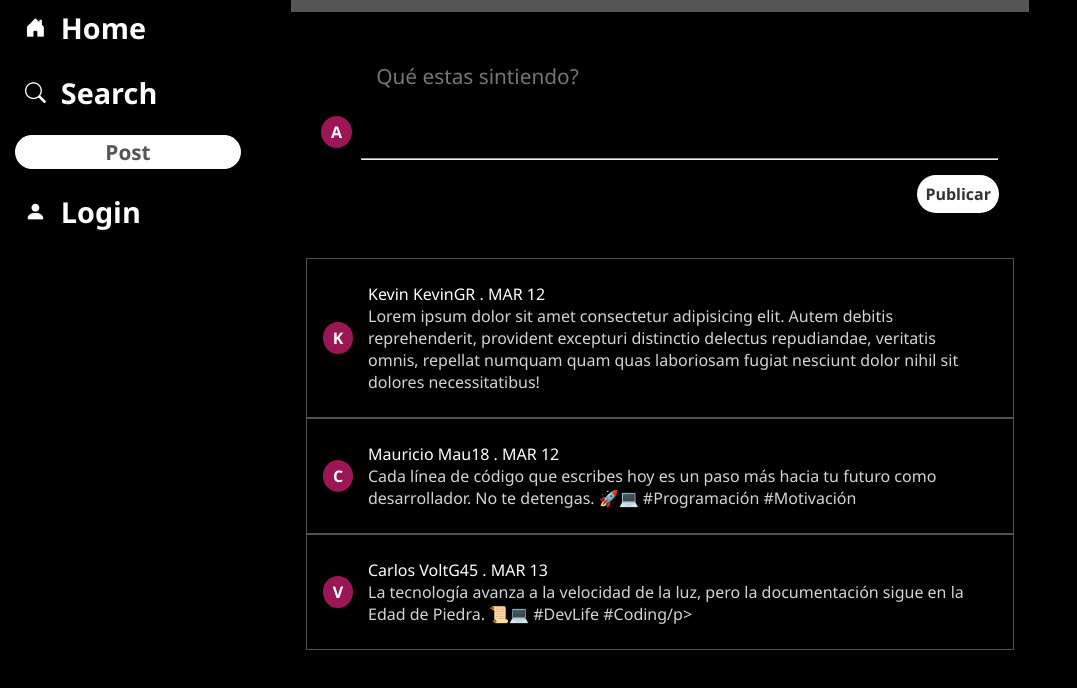
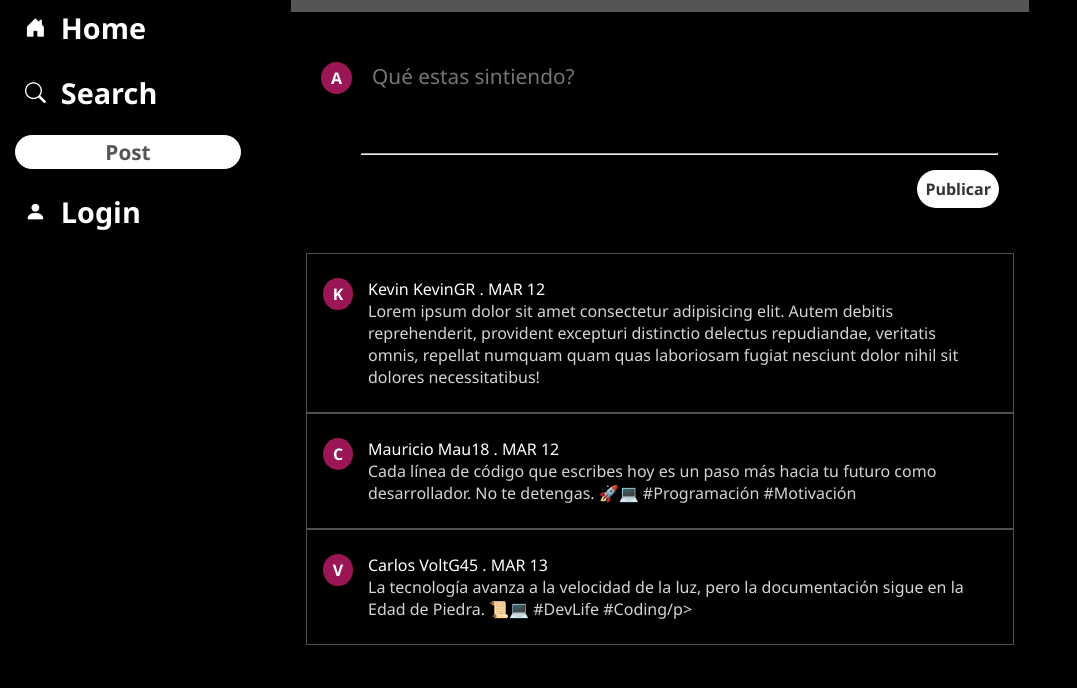
Before and after one commit to GomezRKevinM/redSocial, a plain HTML site: page index.html in a window 1280 px wide. Shown: the part 80-768 px from the top of the page, without its empty margins (0-1077 px from the left). Drawn offline with nearby package versions, Linux system fonts and the light colour scheme.

Commit message:
config userpic

```diff
--- a/index.css
+++ b/index.css
@@ -127,6 +127,8 @@ div{
 }
 
 .user-pic{
+    width: fit-content;
+    height: fit-content;
     padding: 5px 10px;
     border-radius: 50%;
     font-weight: 800;
@@ -138,6 +140,16 @@ div{
     width: 90%;
     position: relative;
     left: 4.3dvw;
+}
+.in{
+    display: flex;
+    align-self: self-start;
+    width: 100%;
+    height: fit-content;
+}
+.in > .user-pic{
+    position: relative;
+    top: 20px;
 }
 
 #form-btn{
@@ -189,6 +201,6 @@ div{
     width:30px;
     height: 100%;
     display: flex;
-    align-content: start;
+    align-self: flex-start;
     justify-content: center;
 }
```
